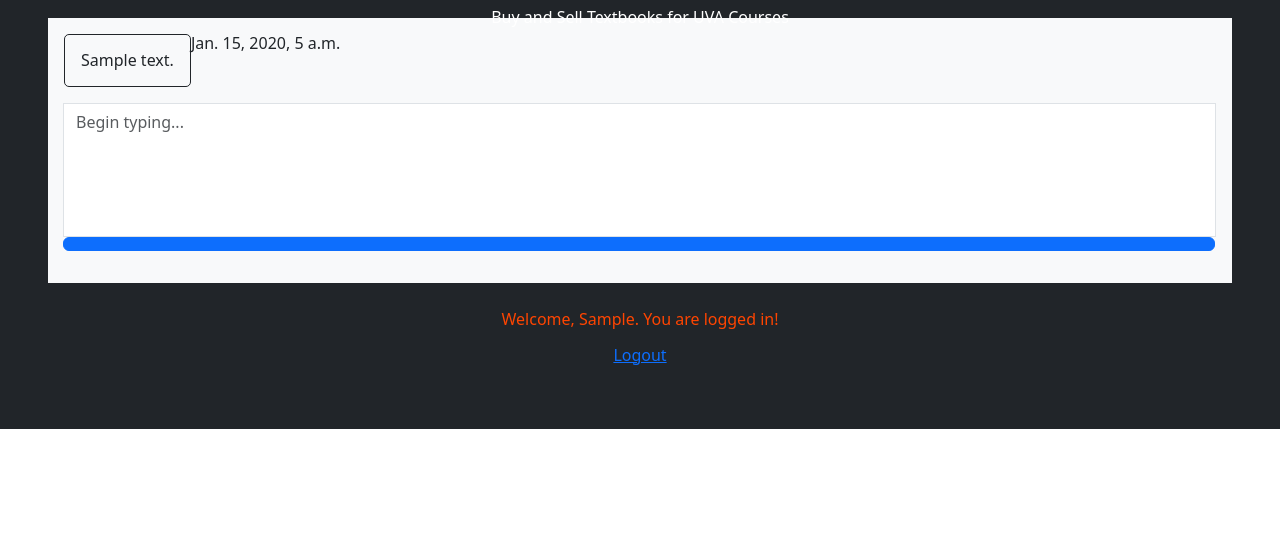
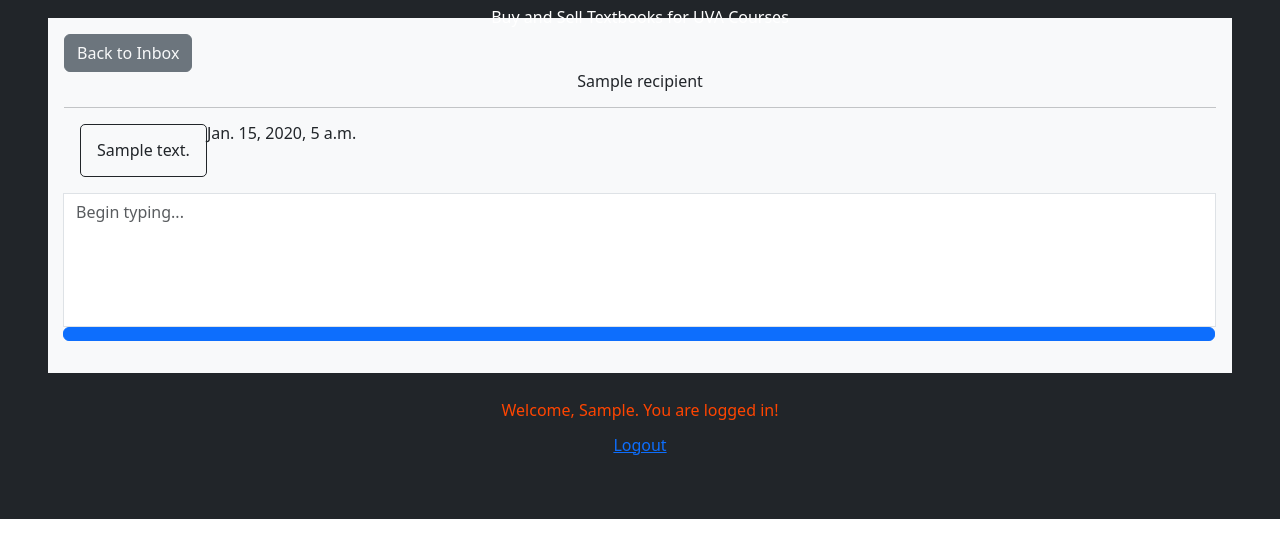
Before and after one commit to kevingrieco/textbookexchange, a Django app: template templates/direct_messages/message_user.html in a window 1280 px wide. Shown: the part 261-800 px from the top of the page. Run offline with Django 4.2, Linux system fonts and the light colour scheme; a user stored in the database is signed in; tables that the repository leaves empty hold one stand-in row (values such as "Sample post"); the template is opened without the code that fills it: values that come from a table or form of the project are taken from there, most other values are stand-ins (such as "Sample title", 1, 10 or a date in 2020); some libraries are stand-ins or nearby versions.

Commit message:
Finish messages

```diff
--- a/mysite/settings.py
+++ b/mysite/settings.py
@@ -21,11 +21,11 @@ BASE_DIR = Path(__file__).resolve().parent.parent
 # Quick-start development settings - unsuitable for production
 # See https://docs.djangoproject.com/en/4.1/howto/deployment/checklist/
 
-# SECURITY WARNING: keep the secret key used in production secret!
+# SECURITY WAsRNING: keep the secret key used in production secret!
 SECRET_KEY = 'django-insecure-c+ge1n@ceuzv+8#de8x@4_f7oyx-+1z4a-8a+=33p@2dx&p+%i'
 
 # SECURITY WARNING: don't run with debug turned on in production!
-DEBUG = True
+DEBUG = False
 
 ALLOWED_HOSTS = [
 	'uva-cs3240-b-24.herokuapp.com',
@@ -56,7 +56,7 @@ INSTALLED_APPS = [
 
 MIDDLEWARE = [
     'django.middleware.security.SecurityMiddleware',
-    # 'whitenoise.middleware.WhiteNoiseMiddleware',
+    'whitenoise.middleware.WhiteNoiseMiddleware',
     'django.contrib.sessions.middleware.SessionMiddleware',
     'django.middleware.common.CommonMiddleware',
     'django.middleware.csrf.CsrfViewMiddleware',
--- a/templates/direct_messages/message_user.html
+++ b/templates/direct_messages/message_user.html
@@ -5,9 +5,14 @@
 
 
 <div class="bg-light text-dark p-3 mb-2">
+    <button class="btn d-flex justify-content-start btn-secondary">
+        <a href="{% url 'direct_messages:inbox' %}" class="text-light" style="text-decoration:none;">Back to Inbox</a>
+    </button>
     {% if conversation.messages %}
+    {{recipient}}
+    <hr>
     {% for message in conversation.messages.all|dictsort:"time" %}
-
+    <div class="m-3">
         {% if message.sender == sender %}
         <div style="flex-direction:column;">
             <div class="d-flex justify-content-end">
@@ -27,6 +32,7 @@
                 {{message.time}}
             </div>
         {% endif %}
+    </div>
     {% endfor %}
     {% endif %}
     <form method="post" action="{% url 'direct_messages:send_message' %}" class="form-group mt-3">
```
